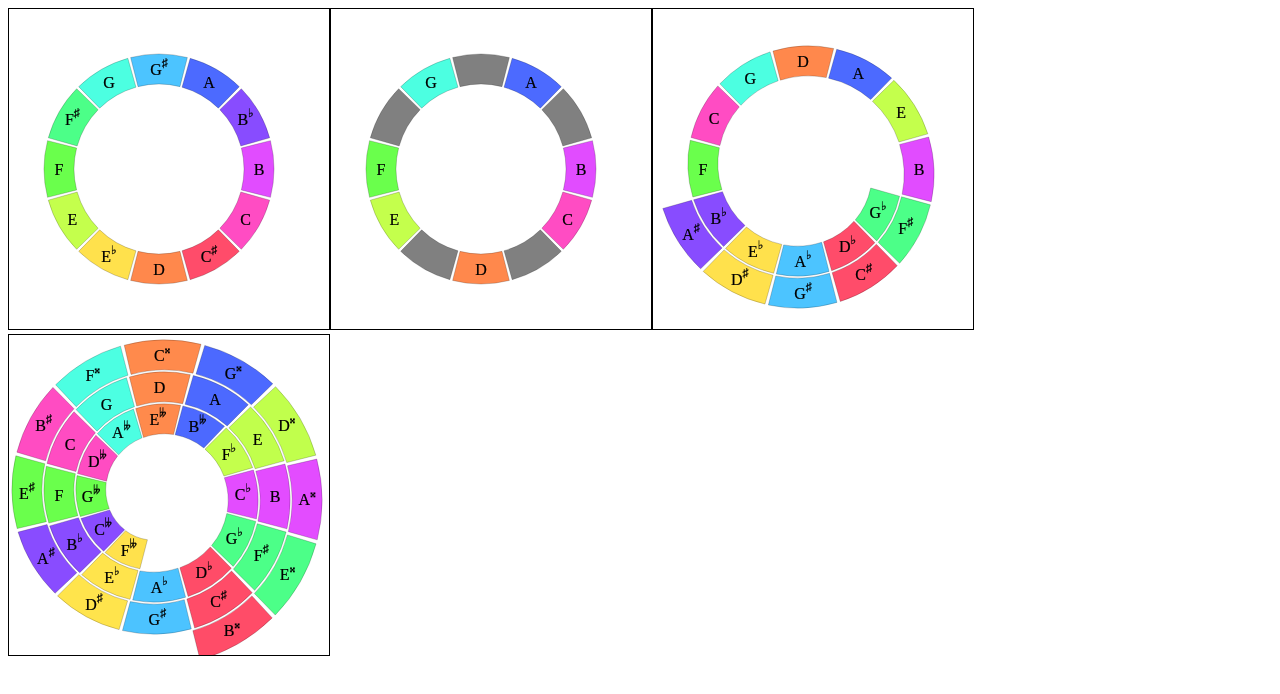
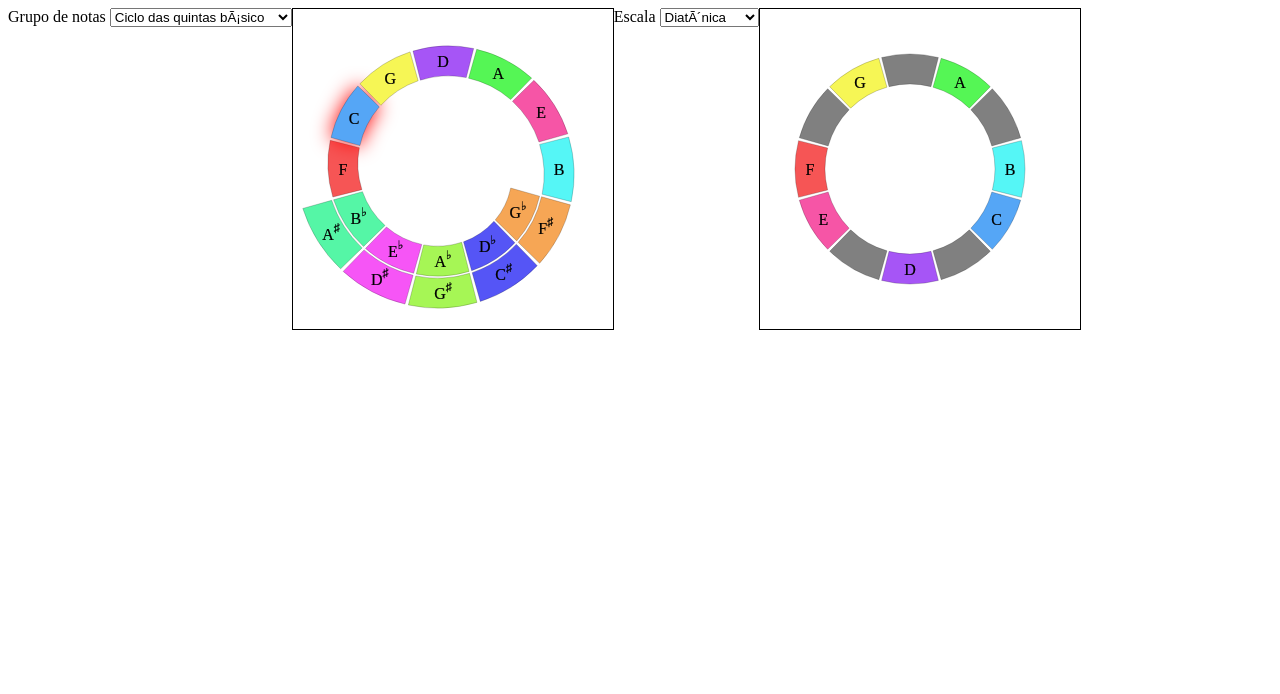
Before and after one commit to nickmafra/music-explorer, a plain HTML site: page index.html in a window 1280 px wide. Drawn offline with Linux system fonts and the light colour scheme.

Commit message:
add scale circle

```diff
--- a/circle-maker.js
+++ b/circle-maker.js
@@ -12,7 +12,9 @@ class CircleMaker {
 	distanceFactor = 0; // zero or one
 	spacing = 2;
 	angleOffset = 6 * twoPI / 12;
-	hueOffset = 110;
+	hueOffset = 0;
+	saturation = 90;
+	lightning = 65;
 	fontSize = 16;
 	superFontSize = 12;
 	ghostNotes = true;
@@ -21,15 +23,15 @@ class CircleMaker {
 
 	element = null;
 	callback = null;
-	notes = [];
+	noteMap = {};
 
-	constructor(notes, callback) {
+	constructor(callback, notes) {
 		this.createElement();
 		if (callback) {
 			this.callback = callback;
 		}
 		if (notes) {
-			this.appendCells(notes);
+			this.setCells(notes);
 		}
 	}
 
@@ -43,10 +45,14 @@ class CircleMaker {
 	  return element;
 	}
 
-	appendCells(notes) {
+	setCells(notes) {
+		this.element.innerHTML = '';
 		if (notes.length > 12) {
 			this.distanceFactor = 1;
 			this.ghostNotes = false;
+		} else {
+			this.distanceFactor = 0;
+			this.ghostNotes = true;
 		}
 		if (notes.length >= 24) {
 			this.temperament = wellTemperament;
@@ -62,9 +68,9 @@ class CircleMaker {
 	}
 
 	appendNote(note) {
-			let cell = this.createCell(note)
-			this.element.appendChild(cell);
-			this.notes.push(note);
+		let cell = this.createCell(note)
+		this.element.appendChild(cell);
+		this.noteMap[note.text] = cell;
 	}
 
 	createCell(note) {
@@ -106,7 +112,7 @@ class CircleMaker {
 
 	  if (Number.isInteger(note.hueIndex)) {
 			let hue = this.hueOffset + 360 * note.hueIndex * ratio;
-			path.setAttribute("fill", `hsl(${hue}, 100%, 65%)`);
+			path.setAttribute("fill", `hsl(${hue}, ${this.saturation}%, ${this.lightning}%)`);
 			cell.classList.add("selectable");
 	  } else {
 			path.setAttribute("fill", 'gray');
@@ -117,7 +123,7 @@ class CircleMaker {
   	this.appendText(cell, x, y, note.natText, note.accText);
 
 	  if (this.callback) {
-	  	cell.onclick = () => this.callback(note);
+	  	cell.onclick = () => this.callback(note, cell);
 	  }
 
 	  return cell;
@@ -150,4 +156,17 @@ class CircleMaker {
 	  text.appendChild(tspan);
 	  return tspan;
 	}
+
+	selectNote(noteName) {
+		let	cell = this.noteMap[noteName];
+		if (cell) {
+			cell.classList.add('selected');
+		}
+	}
+
+	clearSelections() {
+		this.element.querySelectorAll(".selected").forEach(cell => {
+			cell.classList.remove('selected');
+		});
+	}
 }
--- a/index.html
+++ b/index.html
@@ -7,8 +7,24 @@
 </head>
 <body>
 
-<div id="container">
+<div>
+	<label>Grupo de notas</label>
+	<select id="noteGroup" onchange="onSelectNoteGroup()">
+		<option value="12notes">12 notas</option>
+		<option value="17notes" selected>Ciclo das quintas básico</option>
+		<option value="35notes">Ciclo das quintas completo</option>
+	</select>
 </div>
+	<div id="fifthCircle"></div>
+<div>
+	<label>Escala</label>
+	<select id="scale" onchange="onSelectScale()">
+		<option value="diatonic" selected>Diatônica</option>
+		<option value="pentatonic">Pentatônica</option>
+		<option value="chromatic">Cromática</option>
+	</select>
+</div>
+	<div id="scaleCircle"></div>
 
 
 <script src="notes.js" charset="utf-8"></script>
--- a/notes.js
+++ b/notes.js
@@ -13,6 +13,11 @@ const accidentals = [
    {index: 0, text: ''},
    {index: 1, text: '♯'},
    {index: 2, text: '𝄪'},
+];
+const scales = [
+	{notes: [0, 1, 2, 3, 4], name: "pentatonic" },
+	{notes: [-1, 0, 1, 2, 3, 4, 5], name: "diatonic" },
+	{notes: [-3, -2, -1, 0, 1, 2, 3, 4, 5, 6, 7, 8], name: "chromatic" },
 ];
 
 function mountNote(nat, acc) {
@@ -33,7 +38,21 @@ function mountNote(nat, acc) {
 const allNotes = accidentals.flatMap(acc => naturals.map(nat => mountNote(nat, acc)));
 
 function findNoteByName(name) {
-	return allNotes.find(note => note.text == name);
+	let note = allNotes.find(note => note.text == name);
+	if (!note) throw new Error("Invalid note: " + name);
+	return note;
+}
+
+function findNoteByFifthIndex(fifthIndex) {
+	let note = allNotes.find(note => note.fifthIndex == fifthIndex);
+	if (!note) throw new Error("Not found note by fifthIndex: " + fifthIndex);
+	return note;
+}
+
+function findScaleByName(name) {
+	let scale = scales.find(scale => scale.name == name);
+	if (!scale) throw new Error("Invalid scale: " + name);
+	return scale;
 }
 
 function listFifthNotes(firstNoteName, lastNoteName) {
@@ -45,6 +64,20 @@ function listFifthNotes(firstNoteName, lastNoteName) {
       .map(note => ({ ...note, circleIndex: note.fifthIndex}));
 }
 
+function listScaleNotes(scaleName, baseNoteName) {
+	let scale = findScaleByName(scaleName);
+	let baseNote = findNoteByName(baseNoteName);
+	return scale.notes.map(relIndex => findNoteByFifthIndex(baseNote.fifthIndex + relIndex));
+}
+
+function circleWithHueIndex(notes) {
+	return notes.map(note => ({ ...note, circleIndex: note.hueIndex}));
+}
+
+function circleWithFifthIndex(notes) {
+	return notes.map(note => ({ ...note, circleIndex: note.fifthIndex}));
+}
+
 function listFifthScaleNotes(firstNoteName, count) {
   let firstFifthIndex = findNoteByName(firstNoteName).fifthIndex;
   let lastFifthIndex = firstFifthIndex + count - 1;
--- a/script.js
+++ b/script.js
@@ -1,8 +1,53 @@
-let fn = (note) => alert('Nota clicada: ' + note.text);
+let noteGroups = {
+	"12notes": listFifthScaleNotes('E♭', 12),
+	"17notes": listFifthNotes('G♭', 'A♯'),
+	"35notes": listFifthNotes('F𝄫', 'B𝄪'),
+};
 
-let container = document.querySelector("#container");
+let fifthCircle = null;
+let scaleCircle = null;
+let selectedKey = "C";
+let noteGroup = null;
+let selectedScale = null;
 
-container.appendChild(new CircleMaker(listFifthScaleNotes('E♭', 12), fn).element);
-container.appendChild(new CircleMaker(listFifthScaleNotes('F', 7), fn).element);
-container.appendChild(new CircleMaker(listFifthNotes('G♭', 'A♯'), fn).element);
-container.appendChild(new CircleMaker(listFifthNotes('F𝄫', 'B𝄪'), fn).element);
+function start() {
+	fifthCircle = new CircleMaker(onSelectNote);
+	document.querySelector("#fifthCircle").appendChild(fifthCircle.element);
+
+	scaleCircle = new CircleMaker(onSelectScale);
+	document.querySelector("#scaleCircle").appendChild(scaleCircle.element);
+
+	onSelectNoteGroup();
+	onSelectScale();
+}
+
+function onSelectNoteGroup() {
+	noteGroup = document.querySelector("#noteGroup").value;
+	refreshFifthCircle();
+}
+
+function refreshFifthCircle() {
+	let notes = noteGroups[noteGroup];
+	fifthCircle.setCells(notes);
+	fifthCircle.selectNote(selectedKey);
+}
+
+function onSelectNote(note) {
+	selectedKey = note.text;
+	fifthCircle.clearSelections();
+	fifthCircle.selectNote(selectedKey);
+	refreshScale();
+};
+
+function onSelectScale() {
+	selectedScale = document.querySelector("#scale").value;
+	refreshScale();
+}
+
+function refreshScale() {
+	let notes = circleWithHueIndex(listScaleNotes(selectedScale, selectedKey));
+	scaleCircle.setCells(notes);
+	scaleCircle.clearSelections();
+}
+
+start();
--- a/style.css
+++ b/style.css
@@ -1,3 +1,6 @@
+body div {
+	float: left;
+}
 svg {
   border: 1px solid black;
 }
@@ -8,3 +11,6 @@ svg {
 .cell text {
 	transform: translate(0, 2px)
 }
+.cell.selected {
+  filter: drop-shadow( 0 0 10px red);
+}
```
